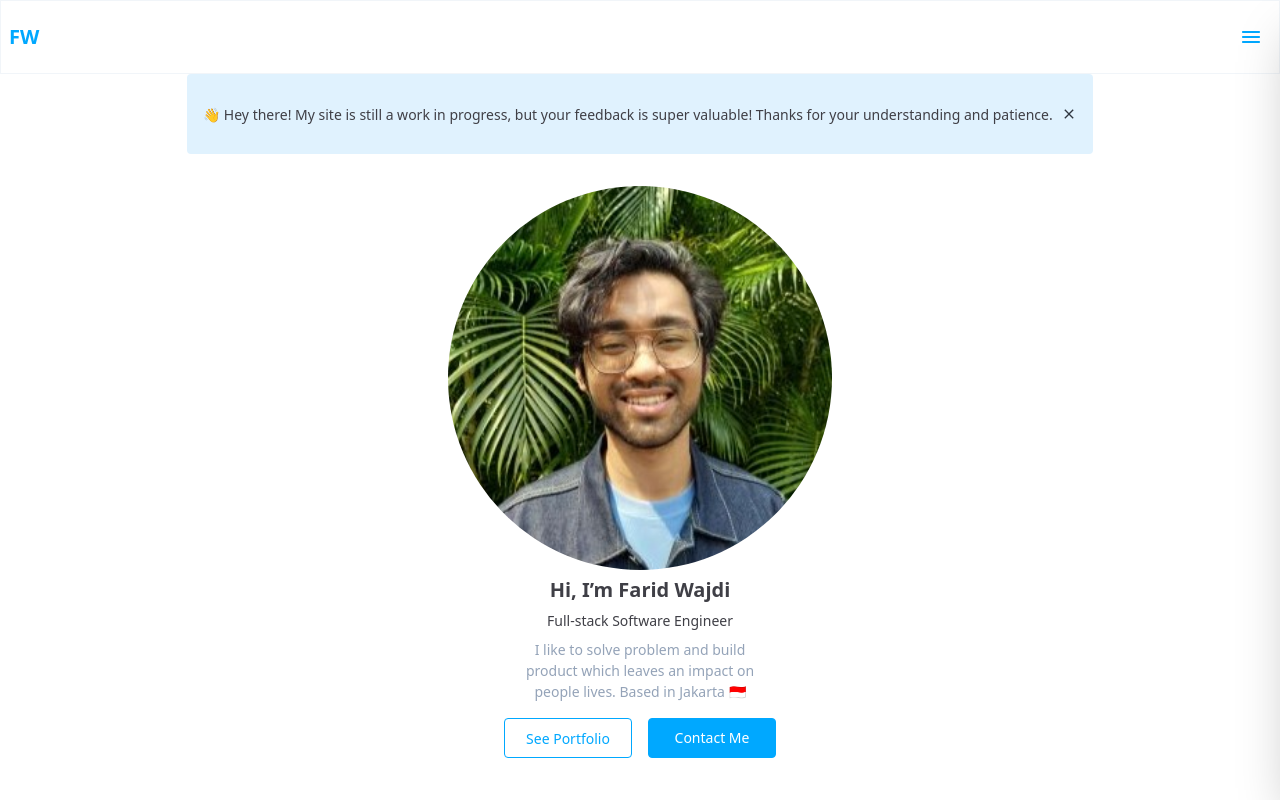
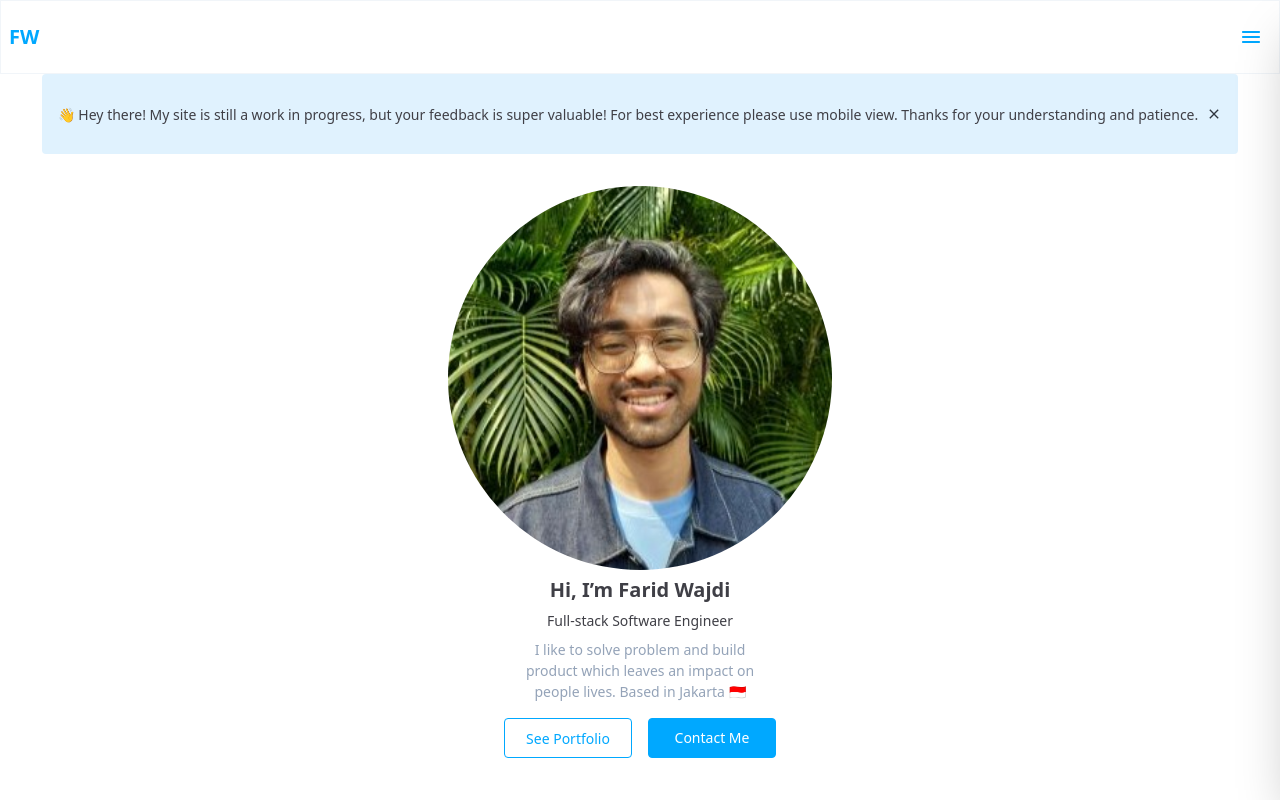
Before and after one commit to wajdifarid/personal-website, a React (Create React App) app: page / in a window 1280 px wide. Shown: the top 800 px of the page. Built offline with nearby package versions, Linux system fonts and the light colour scheme.

Commit message:
Update desktop notification

```diff
--- a/src/components/DesktopNotificationWIP.js
+++ b/src/components/DesktopNotificationWIP.js
@@ -14,7 +14,7 @@ export default function DesktopNotificationWIP() {
             <div className="mx-auto h-20 p-4 bg-sky-100 rounded justify-start items-center gap-2 inline-flex">
                 <div className="grow shrink basis-0 flex-col justify-center items-start gap-1 inline-flex">
                     <div className="self-stretch text-zinc-700 text-[14px] font-normal leading-normal">
-                        👋 Hey there! My site is still a work in progress, but your feedback is super valuable! Thanks for your understanding and patience.
+                        👋 Hey there! My site is still a work in progress, but your feedback is super valuable! For best experience please use mobile view. Thanks for your understanding and patience.
                     </div>
                 </div>
                 <img className="w-4 h-4 relative" src="/assets/close-icon.svg" alt="close-icon" onClick={handleClick}/>
```
